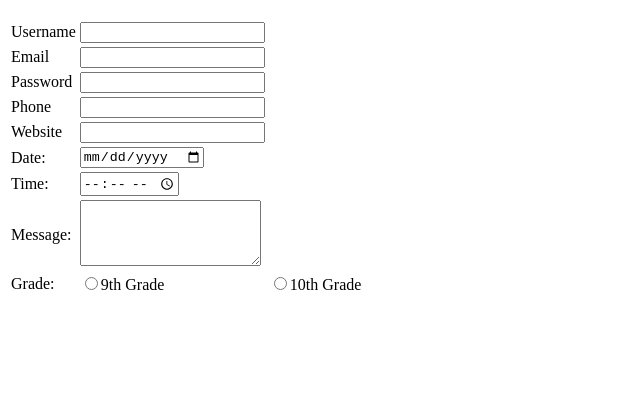
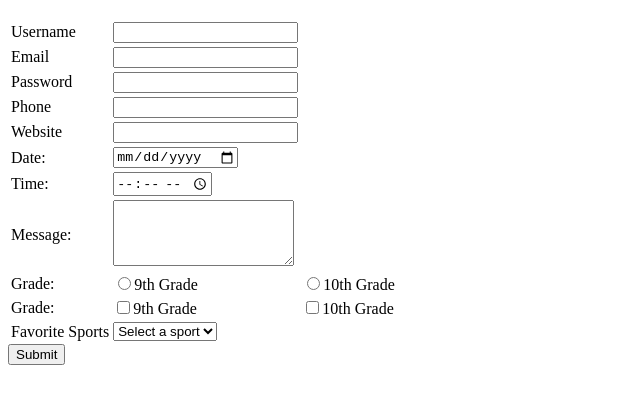
Before and after one commit to saf-kom29/Unit1-HTML, a plain HTML site: page Lesson8-Forms/forms.html in a window 1280 px wide. Shown: the part 61-464 px from the top of the page, without its empty margins (0-640 px from the left). Drawn offline with Linux system fonts and the light colour scheme.

Commit message:
lesson 8 forms COMPLETED :)

```diff
--- a/Lesson8-Forms/forms.html
+++ b/Lesson8-Forms/forms.html
@@ -7,7 +7,7 @@
 </head>
 <body>
     <h1>CONTACT FORM</h1>
-<form action="">
+<form action="results.html" method="get">
     <table>
         <!-- Basic Text -->
         <tr>
@@ -54,9 +54,28 @@
             <td><label><input type="radio" name="grade" value="9th">9th Grade</label></td>
             <td><label><input type="radio" name="grade" value="10th">10th Grade</label></td>
         </tr>
+        <!-- Checkbox(es) -->
+        <tr>
+            <td>Grade:</td>
+            <td><label><input type="checkbox" name="grade" value="9th">9th Grade</label></td>
+            <td><label><input type="checkbox" name="grade" value="10th">10th Grade</label></td>
+        </tr>
         <!-- Select (Drop Down) -->
-
+        <!-- for=id -->
+        <TR>
+            <td>Favorite Sports</td>
+            <td>
+        <select name="sports" id="sports">
+            <option value="" selected disabled>Select a sport</option>
+            <option value="soccer">Soccer</option>
+            <option value="baseball">Baseball</option>
+            <option value="basketball">Basketball</option>
+        </select>
+            </td>
+        </TR>
     </table>
+    <!-- Button/input to Submit! (same as input type=submit, value=submit) -->
+    <button type="submit">Submit</button>
 </form>
 </body>
 </html>
```
Also changed, not shown: Lesson8-Forms/results.html (added, +15 -0 lines).
